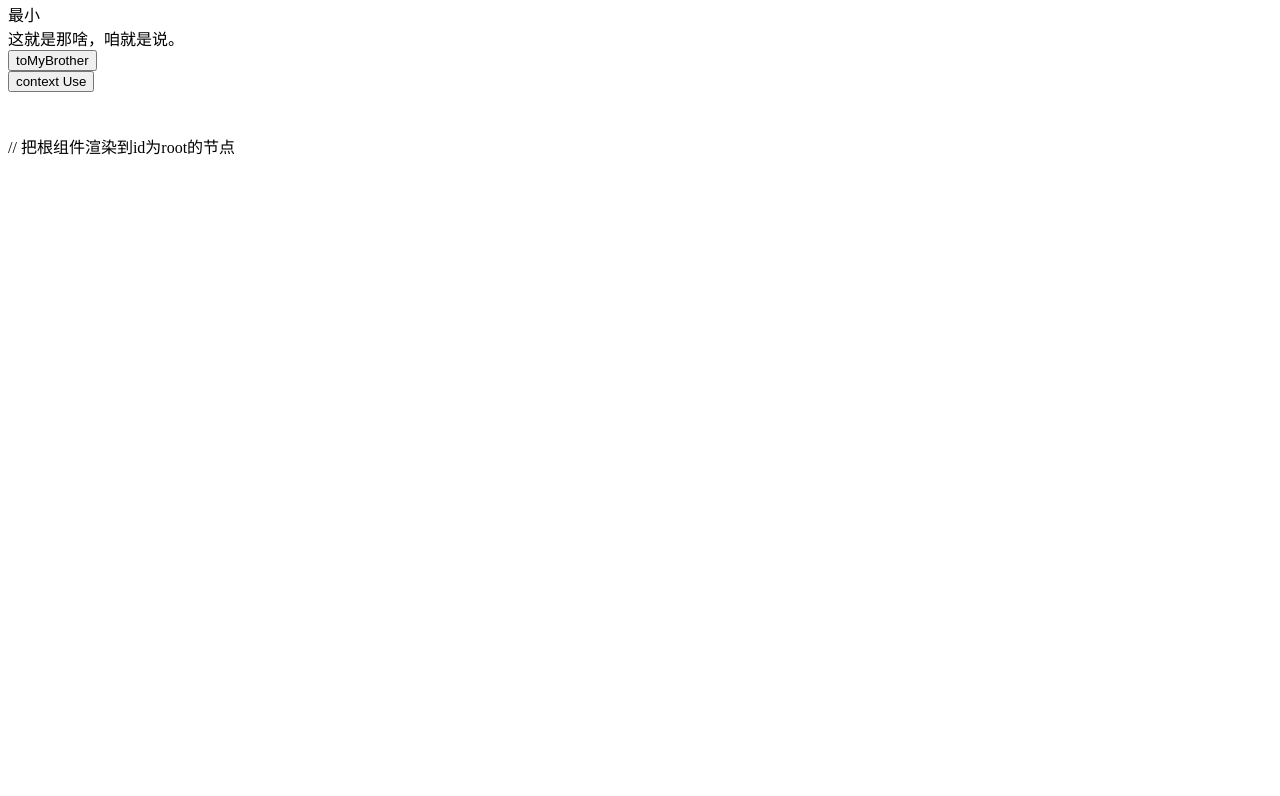
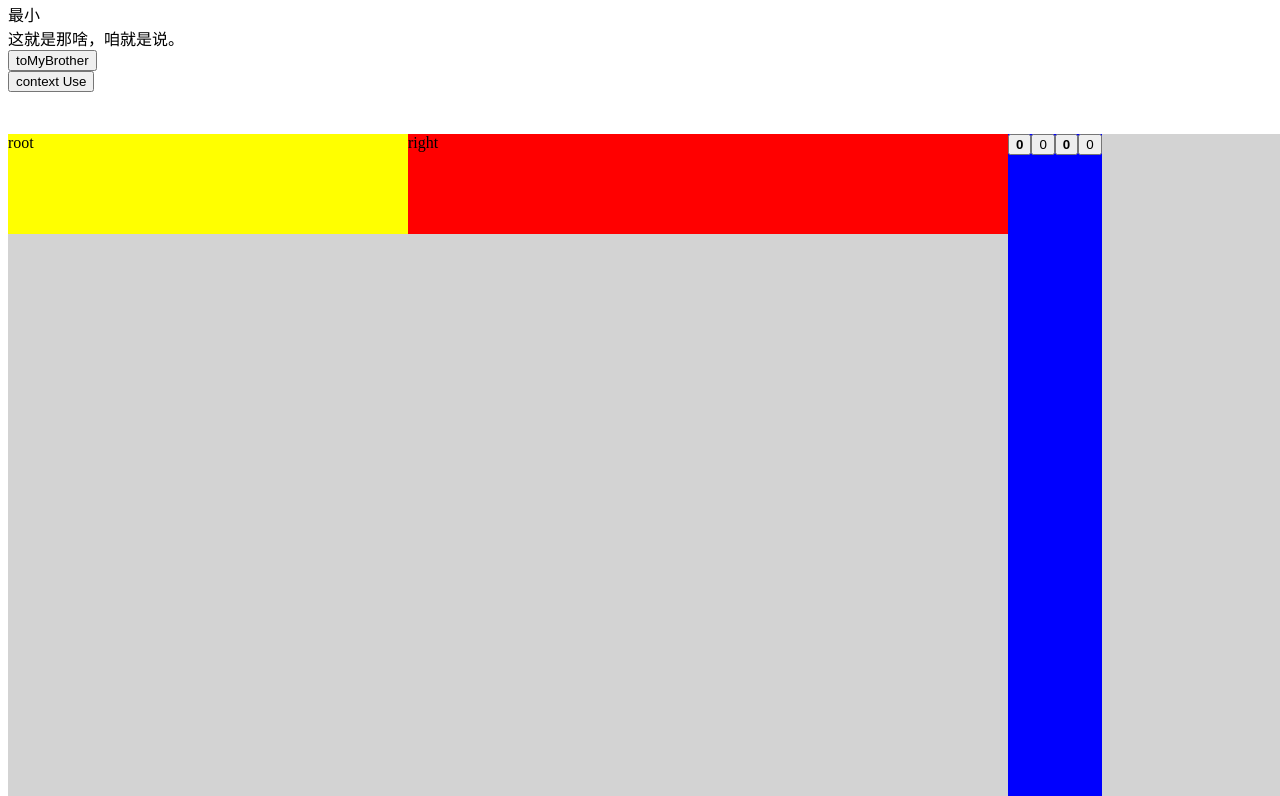
Before and after one commit to tcguoxing/react_basic, a React (Create React App) app: page / in a window 1280 px wide. Shown: the part 624-1420 px from the top of the page. Before the commit the page ends 800 px from the top, so only its background shows below. Built offline with nearby package versions, Linux system fonts and the light colour scheme.

Commit message:
MOD：可以使用scss

```diff
--- a/src/App.js
+++ b/src/App.js
@@ -1,4 +1,4 @@
-import Main from './main'
+import Main from './components/main'
 import './index.css'
 import ListContent from './contentList/list'
 import Input from './components/input'
@@ -66,6 +66,7 @@ function App() {
       <button onClick={toggleVisible}>隐藏Input组件</button>
         <ReduxUse/>
       <ListContent />
+        <Main />
     </div>
   );
 }
--- a/src/right.js
+++ b/src/components/right.js
@@ -1,5 +1,5 @@
 import { useState } from "react"
-import "./index.css"
+import "../index.scss"
 
 export function right() {
   return <div  style={{ height: '100px', width: '600px', background: 'red' }}>right</div>
@@ -24,8 +24,8 @@ export function Button() {
     })())
   }
 
-  return <div>
-    <button className="rightStyle font-weight-bold" onClick={() => setCount(count + 1)}>{count}</button>
+  return <div className="rightStyle">
+    <button className="font-weight-bold" onClick={() => setCount(count + 1)}>{count}</button>
     <button onClick={minusCount}>{obj.count}</button>
     {/* {obj.count} */}
   </div>
```
Also changed, not shown: src/components/main.js (renamed from src/main.js), src/components/root.js (renamed from src/root.js).
